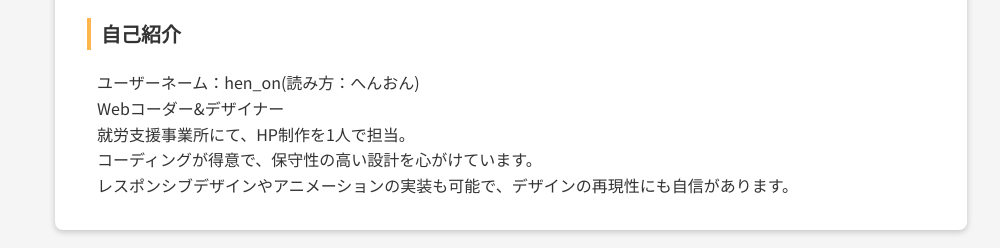
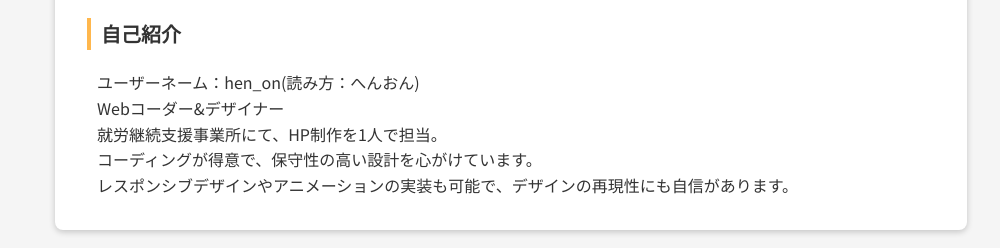
Before and after one commit to henon3537/henon3537.github.io, a plain HTML site: page index.html in a window 1280 px wide. Shown: the part 141-389 px from the top of the page, without its empty margins (129-1129 px from the left). Drawn offline with Linux system fonts and the light colour scheme.

Commit message:
fix: 誤字修正

```diff
--- a/index.html
+++ b/index.html
@@ -19,7 +19,7 @@
                 <p class="introduction__text">
                     ユーザーネーム：hen_on(読み方：へんおん)<br>
                     Webコーダー&デザイナー<br>
-                    就労支援事業所にて、HP制作を1人で担当。<br>
+                    就労継続支援事業所にて、HP制作を1人で担当。<br>
                     コーディングが得意で、保守性の高い設計を心がけています。<br>
                     レスポンシブデザインやアニメーションの実装も可能で、デザインの再現性にも自信があります。
                 </p>
```
